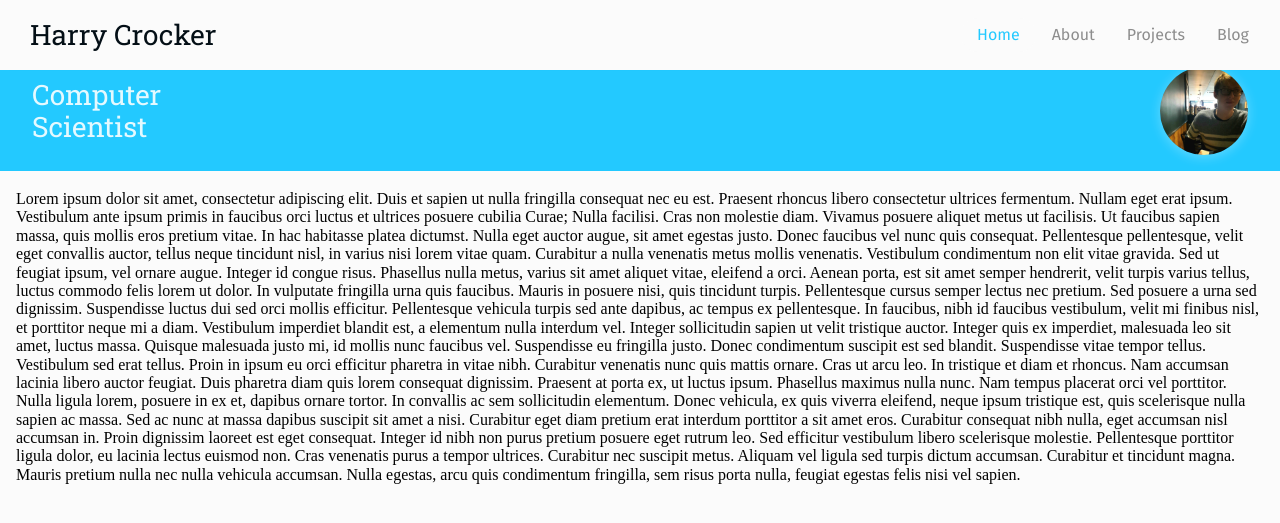
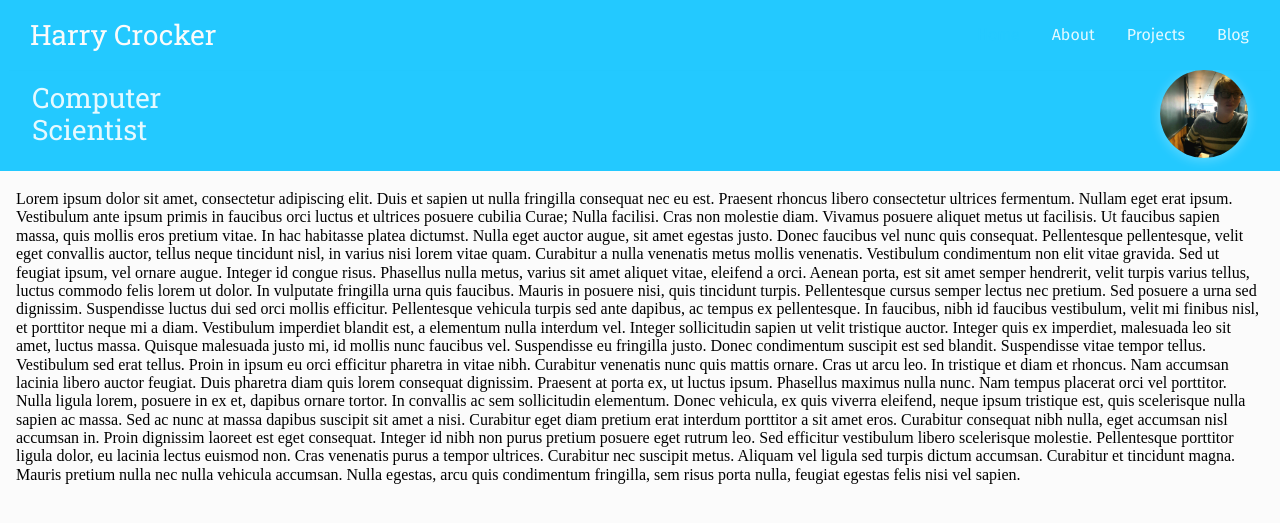
Before and after one commit to h-crocker/h-crocker.github.io, a Jekyll site: the page built from index.html, in a window 1280 px wide. Shown: the top 523 px of the page. Built offline with Jekyll 4.4.1, drawn with Linux system fonts in a browser that asks for light colours.

Commit message:
desktop home page subheader fixes

```diff
--- a/_includes/desktop_nav_top.html
+++ b/_includes/desktop_nav_top.html
@@ -1,4 +1,4 @@
-<nav class="desktop-top-nav">
+<nav class="desktop-top-nav top-nav">
     <h1>
         {% if page.title == "Home" %}
         {{ site.title }}
--- a/_includes/tablet_nav_top.html
+++ b/_includes/tablet_nav_top.html
@@ -1,3 +1,3 @@
-<nav class="tablet-top-nav">
+<nav class="tablet-top-nav top-nav">
     {%- include nav_list.html -%}
 </nav>
--- a/_sass/home.scss
+++ b/_sass/home.scss
@@ -46,31 +46,43 @@ header h1 {
   }
 }
 
-// Header Modifications Tablet View
-.tablet-top-nav {
+// Header Modifications Top Nav
+.top-nav {
   transition: $home-nav-anim;
   background: $primary;
 }
 
-.tablet-top-nav ul li.active {
+.top-nav ul li.active {
   animation: $nav-selected-fadein-home;
   transition: background-color linear 300ms;
 }
 
-.tablet-top-nav ul li a {
+.top-nav ul li a {
   color: $nav-selected-bg;
 }
 
-.tablet-top-nav ul li:hover a {
+.top-nav ul li:hover a {
   color: $background;
 }
 
-.tablet-top-nav ul li.active:hover a {
+.top-nav ul li.active:hover a {
   color: $primary;
 }
 
-.tablet-top-nav ul li.active:hover {
+.top-nav ul li.active:hover {
   background-color: $background;
+}
+
+.top-nav ul li:hover a {
+  color: $primary;
+}
+
+.top-nav ul li.active:hover a {
+  color: $primary;
+}
+
+.top-nav ul li.active:hover {
+  background-color: $nav-selected-bg;
 }
 
 .scroll-top-home {
@@ -81,18 +93,7 @@ header h1 {
   color: $nav-foreground;
 }
 
-.tablet-top-nav ul li:hover a {
-  color: $primary;
-}
-
-.tablet-top-nav ul li.active:hover a {
-  color: $primary;
-}
-
-.tablet-top-nav ul li.active:hover {
-  background-color: $nav-selected-bg;
-}
-
+// Header Modifications Tablet View
 @include tablet {
   header {
     background-color: $primary;
@@ -109,4 +110,30 @@ header h1 {
   }
 }
 
+// Header Modifications Desktop View
+.desktop-top-nav h1 {
+  transition: $hover-anim;
+  color: $background;
+}
+
+.desktop-top-nav.scroll-top-home h1 {
+  color: $foreground;
+}
+
+@include desktop {
+  header {
+    background-color: $primary;
+  }
+
+  @include home {
+    .header-background {
+      height: $subheader-height + $desktop-top-nav-height;
+    }
+
+    .subheader {
+      top: -16px;
+    }
+  }
+}
+
 // Content
--- a/_sass/variables.scss
+++ b/_sass/variables.scss
@@ -28,6 +28,7 @@ $full: 100%;
 $bottom-nav-shadow: 0px 4px 16px 0px rgba(0, 0, 0, 0.3);
 $hide-top-nav-shadow: 0px -20px 18px 0px rgba(0, 0, 0, 0.3);
 $top-nav-shadow: 0px 4px 18px 0px rgba(0, 0, 0, 0.3);
+$top-nav-shadow-light: 0px 4px 18px 0px rgba(255, 255, 255, 0.3);
 $main-content-shadow: 0px 2px 12px 0px rgba(0, 0, 0, 0.3);
 $main-content-shadow-light: 0px 2px 12px 0px rgba(255, 255, 255, 0.3);
 
--- a/assets/js/sticky-scroll-style-home.js
+++ b/assets/js/sticky-scroll-style-home.js
@@ -17,11 +17,15 @@ window.onscroll = function () {
             mTabletNav[0].classList.remove("scroll-top");
     }
 
-    // Tablet Home
+    // Home
     if (document.documentElement.scrollTop > 180) {
+        if (!mDesktopNav[0].classList.contains("scroll-top-home"))
+            mDesktopNav[0].classList.add("scroll-top-home");
         if (!mTabletNav[0].classList.contains("scroll-top-home"))
             mTabletNav[0].classList.add("scroll-top-home");
     } else if (document.documentElement.scrollTop < 180) {
+        if (mDesktopNav[0].classList.contains("scroll-top-home"))
+            mDesktopNav[0].classList.remove("scroll-top-home");
         if (mTabletNav[0].classList.contains("scroll-top-home"))
             mTabletNav[0].classList.remove("scroll-top-home");
     }
```
